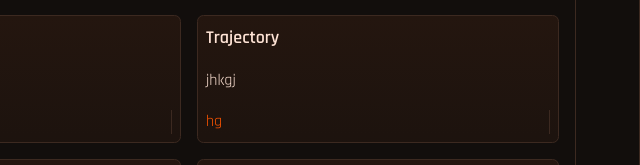
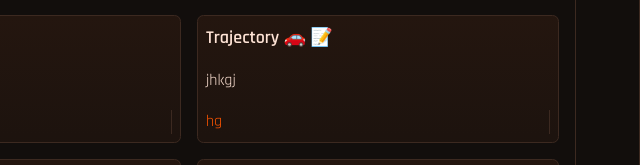
Before and after one commit to kadirlofca/kadirlofca-portfolio, an Astro site: page / in a window 1280 px wide. Shown: the part 616-781 px from the top of the page, 640-1280 px from the left. Built offline with nearby package versions, Linux system fonts and the light colour scheme; Astro itself is replaced by a stand-in of ours.

Commit message:
Update src/posts/2025-03-10-trajectory.md (via Pages CMS)

```diff
--- a/src/posts/2025-03-10-trajectory.md
+++ b/src/posts/2025-03-10-trajectory.md
@@ -1,6 +1,6 @@
 ---
 published: true
-title: Trajectory
+title: Trajectory 🚗 📝
 description: jhkgj
 tags:
   - hg
```
